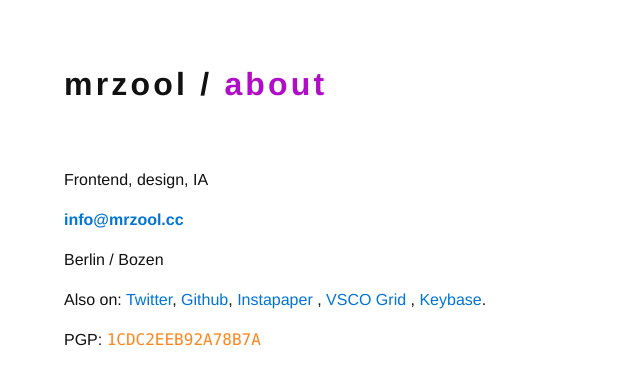
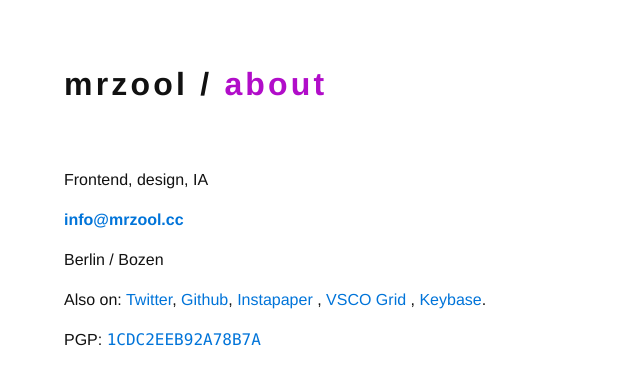
Before and after one commit to mrzool/mrzool.github.io, a Jekyll site: the page built from about/index.md, in a window 1280 px wide. Shown: the top 385 px of the page, without its empty margins (0-640 px from the left). Built offline with Jekyll 4.4.1, drawn with Linux system fonts in a browser that asks for light colours; nearby versions of some CDN libraries.

Commit message:
Compiled CSS

```diff
--- a/css/basscss.css
+++ b/css/basscss.css
@@ -174,7 +174,6 @@ p, dl, ol, ul {
 pre, code, samp {
   font-family: "Source Code Pro", Consolas, monospace;
   font-size: inherit;
-  color: #ff851b;
   margin-right: 1em; }
 
 pre {
```
Also changed, not shown: css/basscss.min.css.
